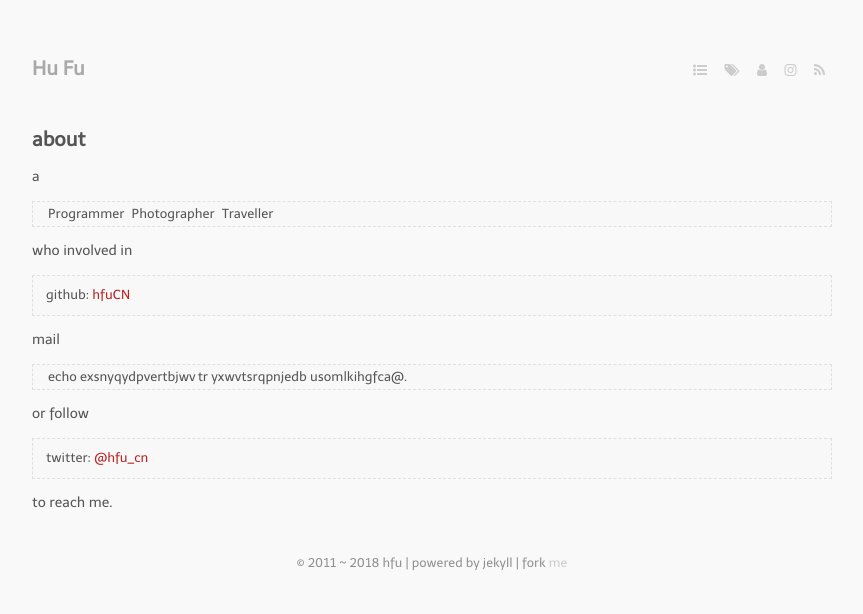
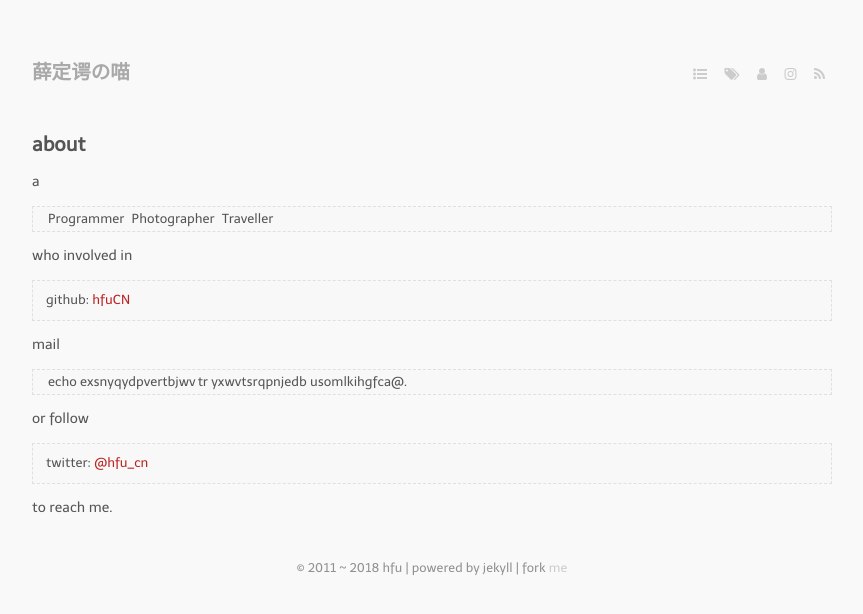
Before and after one commit to hfuCN/Pages, a Jekyll site: the page built from about.markdown, in a window 1280 px wide. Shown: the top 614 px of the page, without its empty margins (208-1071 px from the left). Built offline with Jekyll 4.4.1, drawn with Linux system fonts in a browser that asks for light colours; nearby versions of some CDN libraries; some web fonts are replaced; Markdown is read by kramdown in place of the engine named in the settings.

Commit message:
change title

```diff
--- a/_config.yml
+++ b/_config.yml
@@ -1,6 +1,6 @@
 highlighter: rouge
 permalink: /:year/:month/:day/:title.html
-name: "Hu Fu"
+name: "薛定谔の喵"
 markdown: rdiscount
 #markdown: kramdown
 
```
